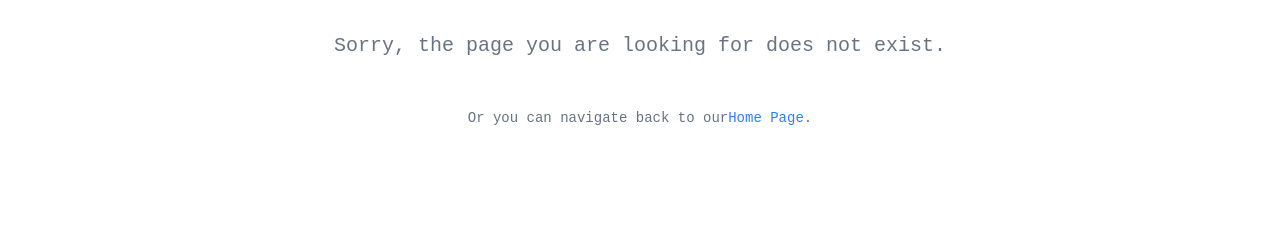
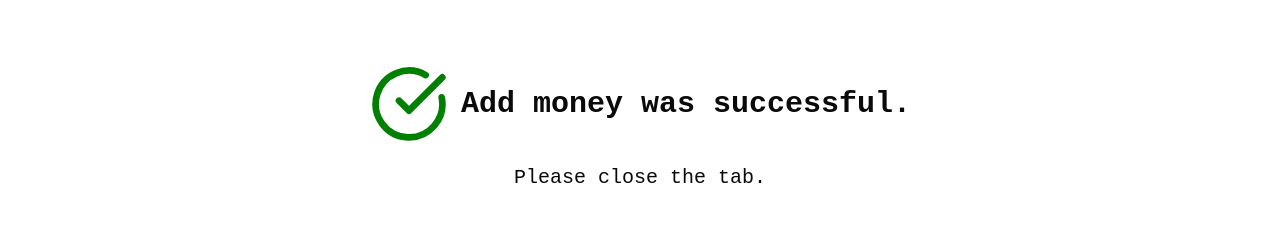
Before and after one commit to sakincse21/PaisaHiPaisa-NextJS, a Next.js app: page /add-money/success in a window 1280 px wide. Before the commit this address had no page. Shown: the part 352-594 px from the top of the page. Built offline with nearby package versions, Linux system fonts and the light colour scheme; no server answers.

Commit message:
add-money response page

```diff
--- /dev/null
+++ b/src/app/(public)/(home)/add-money/failed/page.tsx
@@ -0,0 +1,17 @@
+
+import {  CircleXIcon } from "lucide-react";
+const AddMoneyFailed = () => {
+  return (
+    <div className="h-screen w-screen flex flex-col justify-center items-center gap-5">
+      <h1 className="text-3xl font-bold flex flex-row gap-3 justify-center items-center">
+        {" "}
+        <CircleXIcon color="red" size={80} /> Add money was failed.
+      </h1>
+      <p className="text-xl">
+        Please close the tab.
+      </p>
+    </div>
+  );
+};
+
+export default AddMoneyFailed;
--- /dev/null
+++ b/src/app/(public)/(home)/add-money/success/page.tsx
@@ -0,0 +1,18 @@
+
+import { CircleCheckBig } from "lucide-react";
+
+const AddMoneySuccess = () => {
+  return (
+    <div className="h-screen w-screen flex flex-col justify-center items-center gap-5">
+      <h1 className="text-3xl font-bold flex flex-row gap-3 justify-center items-center">
+        {" "}
+        <CircleCheckBig color="green" size={80} /> Add money was successful.
+      </h1>
+      <p className="text-xl">
+        Please close the tab.
+      </p>
+    </div>
+  );
+};
+
+export default AddMoneySuccess;
```
